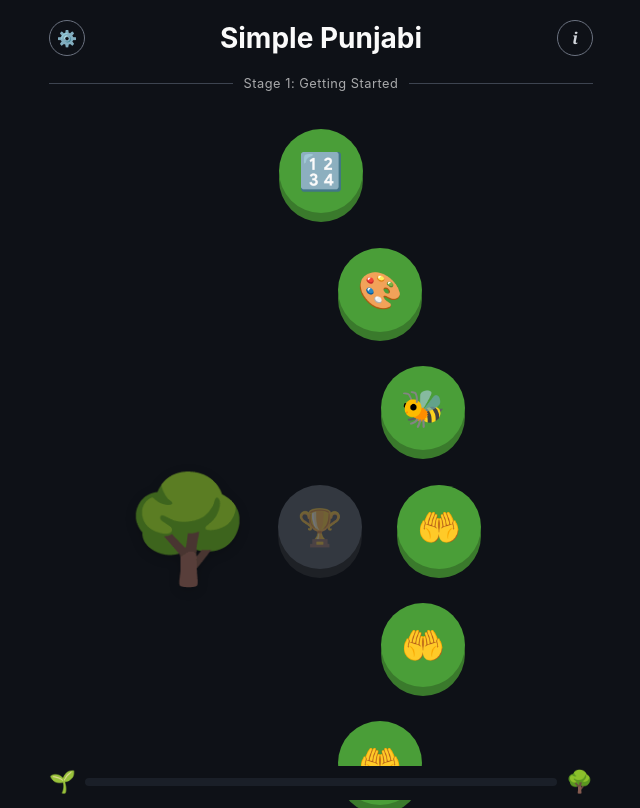
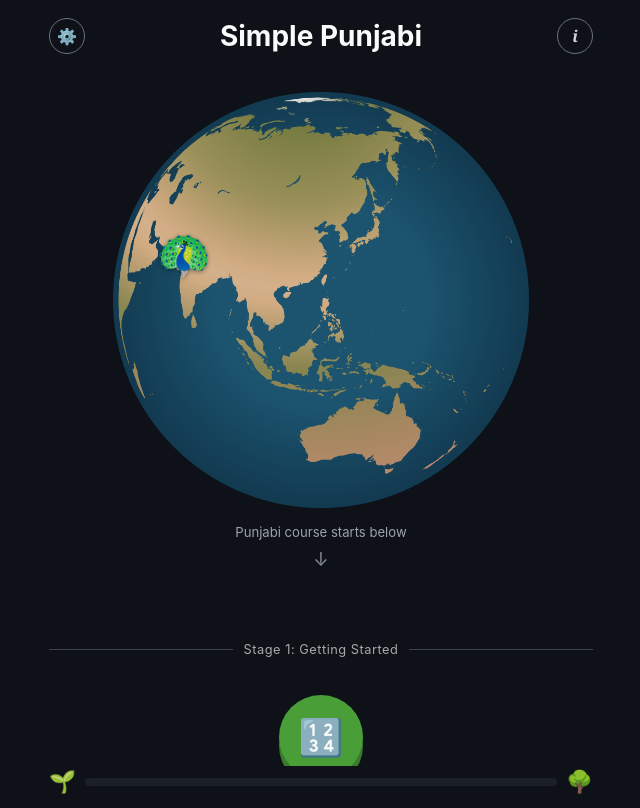
Before and after one commit to sachinchopra35/Quizlet-App, a website built with Vite: page mobile/index.html in a window 1280 px wide. Shown: the top 808 px of the page, without its empty margins (319-959 px from the left). Built offline with nearby package versions, Linux system fonts and the light colour scheme; files whose address does not match are found by name.

Commit message:
Added globe - which I will now remove

```diff
--- a/mobile/src/mapView.ts
+++ b/mobile/src/mapView.ts
@@ -472,6 +472,23 @@ export function mapHtml(vm: MapViewModel): string {
         <button type="button" class="info-button" id="map-info" aria-label="About this app">i</button>
       </div>
     </header>
+    <section class="globe-hero" aria-label="Explore the globe">
+      <div class="globe-stage">
+        <img
+          class="globe-image"
+          src="./globe.png"
+          alt="Earth globe showing Asia and Australia"
+          width="2000"
+          height="2000"
+          decoding="async"
+        />
+        <span class="globe-peacock" role="img" aria-label="Peacock on Punjab, India">🦚</span>
+      </div>
+      <div class="globe-scroll-cue">
+        <span>Punjabi course starts below</span>
+        <span class="globe-arrow" aria-hidden="true">&#8595;</span>
+      </div>
+    </section>
     <div class="level-map">
       ${levels}
       <div class="map-divider"></div>
--- a/mobile/src/styles.css
+++ b/mobile/src/styles.css
@@ -312,8 +312,75 @@ button.primary {
 
 /* ---------- Level map ---------- */
 
+.globe-hero {
+  display: flex;
+  flex-direction: column;
+  align-items: center;
+  gap: 1rem;
+  margin: 0 0 1.75rem;
+  padding: 2rem 0 2.25rem;
+}
+
+.globe-stage {
+  position: relative;
+  width: min(88vw, 26rem);
+  height: min(88vw, 26rem);
+  margin: 0 auto;
+  display: flex;
+  align-items: center;
+  justify-content: center;
+}
+
+.globe-image {
+  display: block;
+  width: 100%;
+  height: 100%;
+  object-fit: contain;
+}
+
+.globe-peacock {
+  position: absolute;
+  left: 17%;
+  top: 39%;
+  font-size: min(10vw, 2.75rem);
+  line-height: 1;
+  transform: translate(-50%, -50%);
+  filter: drop-shadow(0 1px 2px rgba(0, 0, 0, 0.45));
+  pointer-events: none;
+}
+
+.globe-scroll-cue {
+  display: flex;
+  flex-direction: column;
+  align-items: center;
+  gap: 0.2rem;
+  font-size: 0.82rem;
+  color: #9ca3af;
+  text-align: center;
+  line-height: 1.35;
+}
+
+.globe-arrow {
+  display: block;
+  font-size: 1.15rem;
+  opacity: 0.85;
+  animation: globe-arrow-bounce 1.8s ease-in-out infinite;
+}
+
+@keyframes globe-arrow-bounce {
+  0%,
+  100% {
+    transform: translateY(0);
+    opacity: 0.7;
+  }
+  50% {
+    transform: translateY(4px);
+    opacity: 1;
+  }
+}
+
 .map-header {
-  padding: 0.25rem 0 0.75rem;
+  padding: 0.15rem 0 0.35rem;
 }
 
 .map-header-row {
@@ -945,6 +1012,10 @@ button.primary {
   .progress-fill {
     transition: none;
   }
+
+  .globe-arrow {
+    animation: none;
+  }
 }
 
 .popup-head {
```
Also changed, not shown: mobile/public/globe.png (added).
